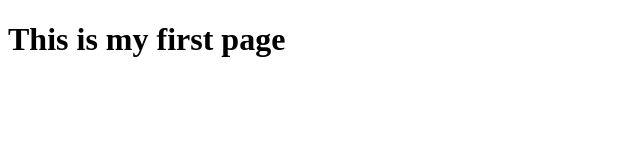
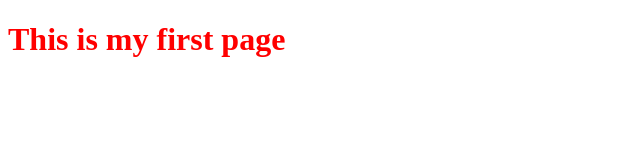
Before and after one commit to Purple906/learning-html, a plain HTML site: page index.html in a window 1280 px wide. Shown: the whole page, without its empty margins (0-640 px from the left). Drawn offline with Linux system fonts and the light colour scheme.

Commit message:
Type
Changed from Sans-serif to Serif font.

```diff
--- a/index.html
+++ b/index.html
@@ -2,6 +2,7 @@
 <html>
 	<head>
 		<title>Gotta make that money</title>
+		<link rel="stylesheet" href="./main.css">
 	</head>
 	<body>
 		<h1>This is my first page</h1>
--- /dev/null
+++ b/main.css
@@ -0,0 +1,4 @@
+h1 {
+	font-family: 'Times News Roman' serif;
+	color: red;
+}
```
